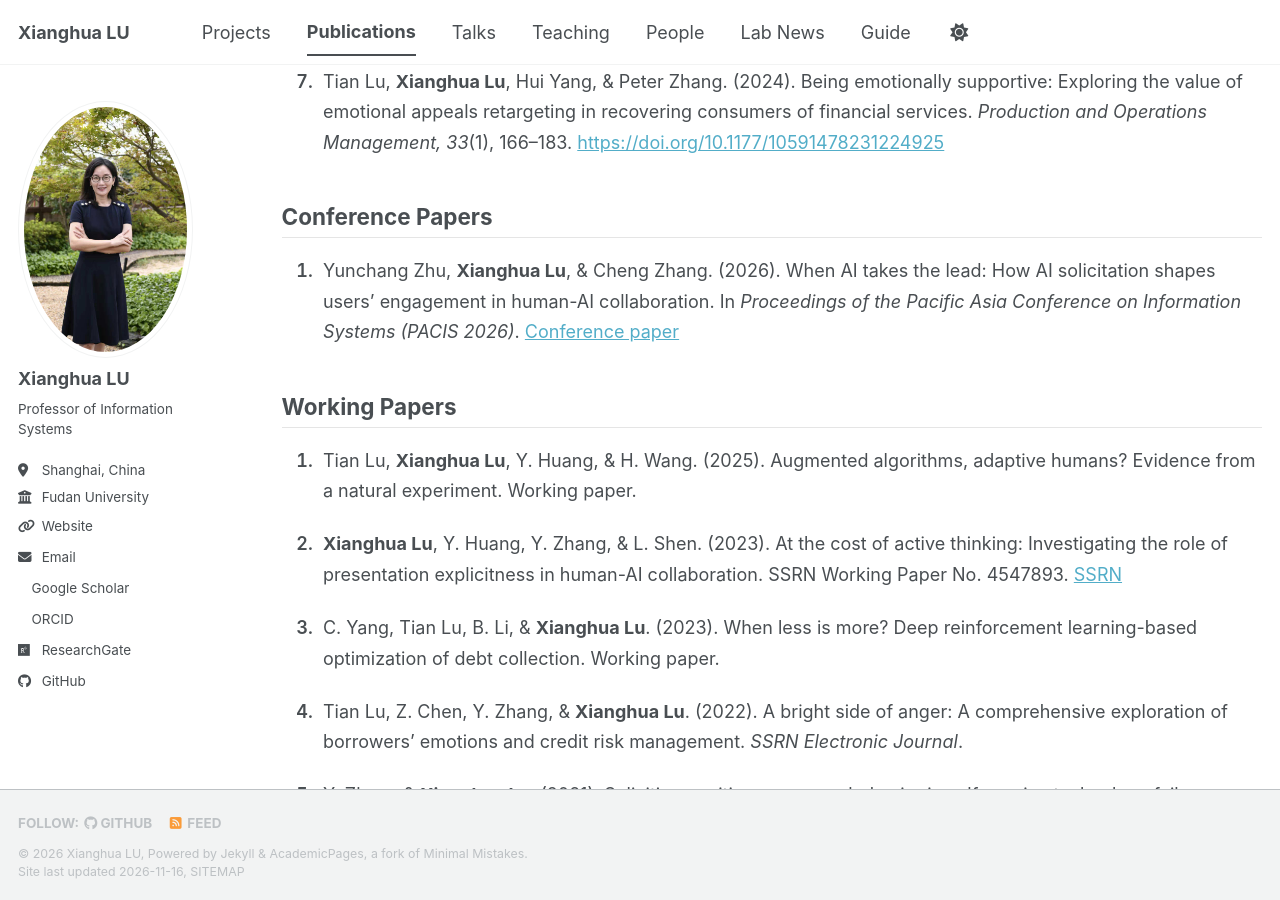
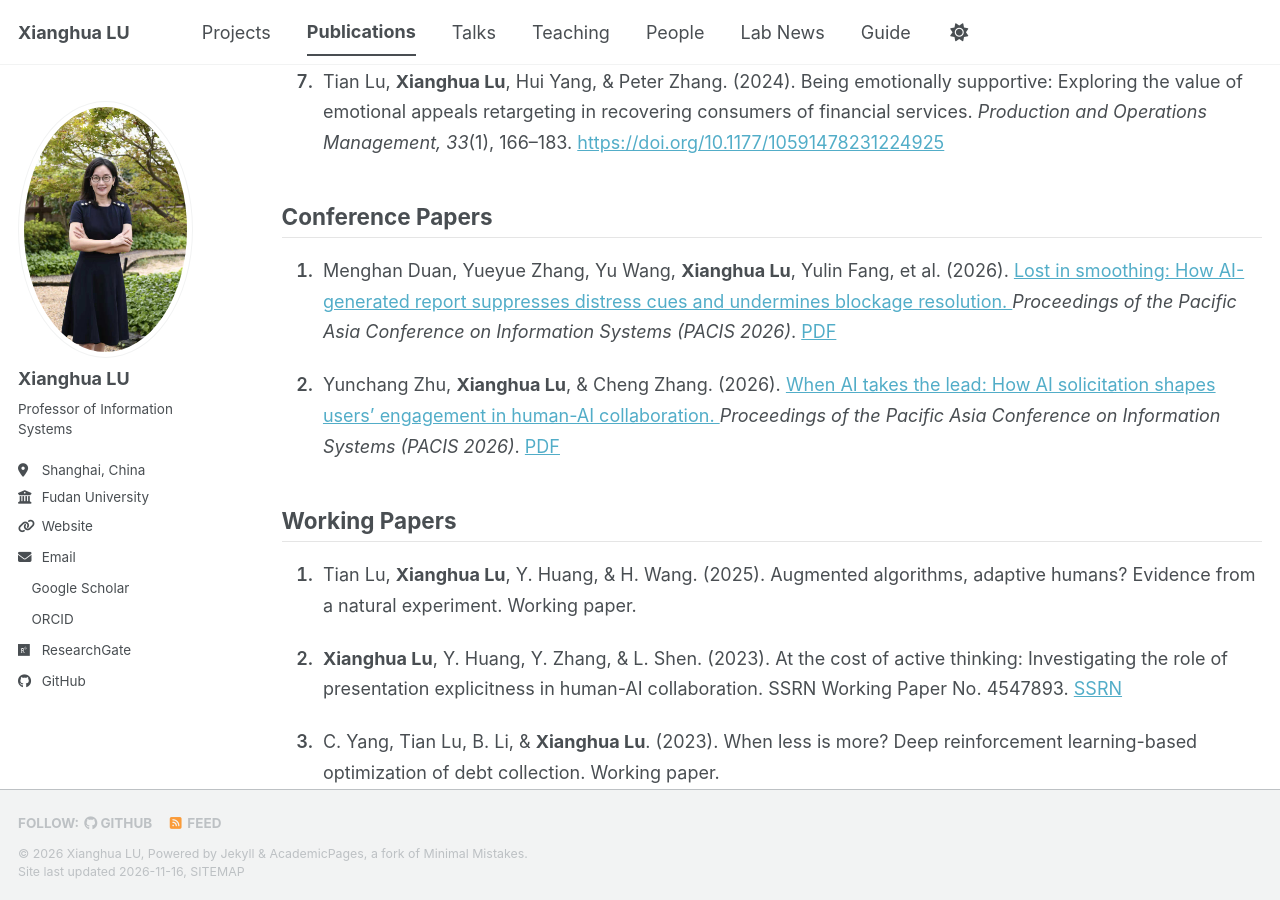
Before and after one commit to Xianghualu/Xianghualu.github.io, a Jekyll site: the page built from _pages/publications.html, in a window 1280 px wide and 900 px high, scrolled down 887 px. Built offline with Jekyll 4.4.1, drawn with Linux system fonts in a browser that asks for light colours; a style sheet for code colours, icons or effects is not loaded.

Commit message:
Update publications.html

```diff
--- a/_pages/publications.html
+++ b/_pages/publications.html
@@ -9,9 +9,7 @@ author_profile: true
 
 <div class="wordwrap">
   You can also find my publications on
-  <a href="https://scholar.google.com/citations?hl=en&user=02kbNoQAAAAJ">
-    Google Scholar
-  </a>.
+  <a href="https://scholar.google.com/citations?hl=en&user=02kbNoQAAAAJ">Google Scholar</a>.
 </div>
 
 <style>
@@ -53,11 +51,7 @@ author_profile: true
 </style>
 
 
-<!-- ================================================= -->
-<!-- 1. SELECTED PAPERS -->
-<!-- ================================================= -->
-
-<section class="publication-section">
+<div class="publication-section">
 
 <h2>Selected Papers</h2>
 
@@ -113,36 +107,38 @@ author_profile: true
 </li>
 
 </ol>
-</section>
+</div>
 
 
-<!-- ================================================= -->
-<!-- 2. CONFERENCE PAPERS -->
-<!-- ================================================= -->
-
-<section class="publication-section">
+<div class="publication-section">
 
 <h2>Conference Papers</h2>
 
 <ol class="publication-list">
 
 <li>
+Menghan Duan, Yueyue Zhang, Yu Wang, <strong>Xianghua Lu</strong>, Yulin Fang, et al. (2026).
+<a href="https://aisel.aisnet.org/pacis2026/general_topic/general_topic/5">
+Lost in smoothing: How AI-generated report suppresses distress cues and undermines blockage resolution.
+</a>
+<em>Proceedings of the Pacific Asia Conference on Information Systems (PACIS 2026)</em>.
+<a href="https://aisel.aisnet.org/cgi/viewcontent.cgi?article=1244&amp;context=pacis2026">PDF</a>
+</li>
+
+<li>
 Yunchang Zhu, <strong>Xianghua Lu</strong>, &amp; Cheng Zhang. (2026).
+<a href="https://aisel.aisnet.org/pacis2026/hci_robotic/hci_robotic/2">
 When AI takes the lead: How AI solicitation shapes users’ engagement in human-AI collaboration.
-  In <em>Proceedings of the Pacific Asia Conference on Information Systems (PACIS 2026)</em>.
-  <a href="https://aisel.aisnet.org/pacis2026/hci_robotic/hci_robotic/2/">Conference paper</a>
+</a>
+<em>Proceedings of the Pacific Asia Conference on Information Systems (PACIS 2026)</em>.
+<a href="https://aisel.aisnet.org/cgi/viewcontent.cgi?article=1169&amp;context=pacis2026">PDF</a>
 </li>
 
 </ol>
-
-</section>
+</div>
 
 
-<!-- ================================================= -->
-<!-- 3. WORKING PAPERS -->
-<!-- ================================================= -->
-
-<section class="publication-section">
+<div class="publication-section">
 
 <h2>Working Papers</h2>
 
@@ -180,20 +176,13 @@ author_profile: true
 </li>
 
 </ol>
-
-</section>
+</div>
 
 
-<!-- ================================================= -->
-<!-- 4. PUBLICATIONS BY RESEARCH AREA -->
-<!-- ================================================= -->
-
-<section class="publication-section">
+<div class="publication-section">
 
 <h2>Publications by Research Area</h2>
 
-
-<!-- HUMAN-AI COLLABORATION & ARTIFICIAL INTELLIGENCE -->
 
 <h3>Human-AI Collaboration &amp; Artificial Intelligence</h3>
 
@@ -220,8 +209,6 @@ author_profile: true
 
 </ol>
 
-
-<!-- DIGITAL PLATFORMS & USER BEHAVIOR -->
 
 <h3>Digital Platforms &amp; User Behavior</h3>
 
@@ -334,8 +321,6 @@ author_profile: true
 </ol>
 
 
-<!-- DIGITAL TECHNOLOGY & BUSINESS VALUE -->
-
 <h3>Digital Technology &amp; Business Value</h3>
 
 <ol class="publication-list">
@@ -376,12 +361,10 @@ author_profile: true
 
 </ol>
 
-</section>
+</div>
 
 
 <p class="publication-note">
 For the latest publication and citation information, please visit
-  <a href="https://scholar.google.com/citations?hl=en&user=02kbNoQAAAAJ">
-    Google Scholar
-  </a>.
+<a href="https://scholar.google.com/citations?hl=en&user=02kbNoQAAAAJ">Google Scholar</a>.
 </p>
```
Lines whose indentation alone changed are shown as unchanged.
